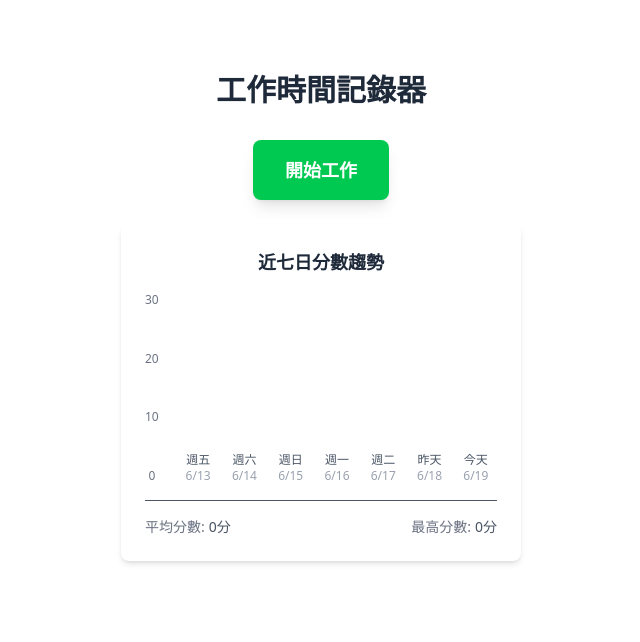
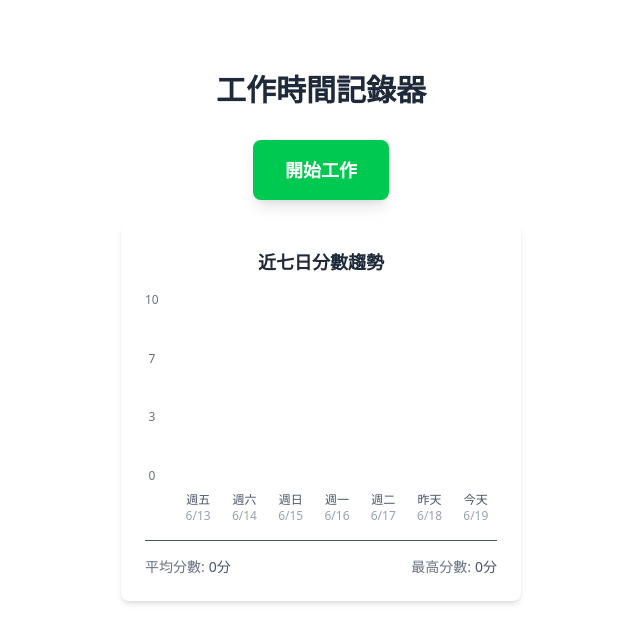
Before and after one commit to echoedinvoker/work-recorder, a Vue app: page / in a window 1280 px wide. Shown: the top 642 px of the page, without its empty margins (319-959 px from the left). Built offline with nearby package versions, Linux system fonts and the light colour scheme; the HTML template or start-up script is replaced by a standard one.

Commit message:
adjust chart and avoid scroll

```diff
--- a/src/assets/main.css
+++ b/src/assets/main.css
@@ -1 +1,7 @@
 @import "tailwindcss"; /* 直接導入，無需配置文件 */
+
+@layer base {
+  body {
+    @apply overflow-hidden;
+  }
+}
--- a/src/components/ResultDisplay.vue
+++ b/src/components/ResultDisplay.vue
@@ -1,5 +1,9 @@
 <template>
-  <div v-if="startTime && !isRecording" class="bg-gray-50 rounded-lg p-6 text-left space-y-2">
+  <div
+    v-if="startTime && !isRecording && isDisplayingResult"
+    class="bg-gray-50 rounded-lg p-6 text-left space-y-2"
+    @click="disableResultDisplay"
+  >
     <p class="text-gray-700">
       <span class="font-medium">開始時間:</span> {{ formatTime(startTime) }}
     </p>
@@ -28,11 +32,13 @@ import { useRecorder } from '@/composables/useRecorder';
 
 const {
   isRecording,
+  isDisplayingResult,
   startTime,
   endTime,
   formatTime,
   workDuration,
   score,
-  todayTotalScore
+  todayTotalScore,
+  disableResultDisplay
 } = useRecorder()
 </script>
--- a/src/components/ScoreChart.vue
+++ b/src/components/ScoreChart.vue
@@ -1,30 +1,32 @@
 <template>
-  <div class="bg-white rounded-lg shadow-md p-6" v-if="!dailyScoreStore.isRecording" >
+  <div
+    class="bg-white rounded-lg shadow-md p-6"
+    v-if="!dailyScoreStore.isRecording &&  !dailyScoreStore.isDisplayingResult" >
     <h3 class="text-lg font-semibold text-gray-800 mb-4">近七日分數趨勢</h3>
 
     <!-- 圖表容器 -->
-    <div class="relative h-48 mb-4">
-      <!-- Y軸標籤 -->
-      <div class="absolute left-0 top-0 h-full flex flex-col justify-between text-xs text-gray-500 pr-2">
-        <span>30</span>
-        <span>20</span>
-        <span>10</span>
+    <div class="relative mb-4">
+      <!-- Y軸標籤 - 只對應長條圖區域 -->
+      <div class="absolute left-0 top-0 h-48 flex flex-col justify-between text-xs text-gray-500 pr-2">
+        <span>{{ yAxisMax }}</span>
+        <span>{{ Math.round(yAxisMax * 0.67) }}</span>
+        <span>{{ Math.round(yAxisMax * 0.33) }}</span>
         <span>0</span>
       </div>
 
-      <!-- 圖表區域 -->
-      <div class="ml-8 h-full flex items-end justify-between space-x-1">
+      <!-- 長條圖區域 - 固定高度，不包含日期標籤 -->
+      <div class="ml-8 h-48 flex items-end justify-between space-x-1">
         <div
           v-for="(item, index) in chartData"
           :key="index"
           class="flex flex-col items-center flex-1"
         >
           <!-- 長條圖 -->
-          <div class="w-full flex justify-center mb-2">
+          <div class="w-full flex justify-center">
             <div
               class="bg-blue-500 rounded-t transition-all duration-300 hover:bg-blue-600 relative group"
               :style="{
-                height: `${Math.min(item.score / 30, 1) * 160}px`,
+                height: `${(item.score / yAxisMax) * chartHeight}px`,
                 width: '24px',
                 minHeight: item.score > 0 ? '4px' : '0px'
               }"
@@ -35,12 +37,18 @@
               </div>
             </div>
           </div>
+        </div>
+      </div>
 
-          <!-- 日期標籤 -->
-          <div class="text-xs text-gray-600 text-center">
-            <div>{{ item.dayLabel }}</div>
-            <div class="text-gray-400">{{ item.dateLabel }}</div>
-          </div>
+      <!-- 日期標籤區域 - 獨立於長條圖區域 -->
+      <div class="ml-8 flex justify-between space-x-1 mt-2">
+        <div
+          v-for="(item, index) in chartData"
+          :key="`label-${index}`"
+          class="flex-1 text-xs text-gray-600 text-center"
+        >
+          <div>{{ item.dayLabel }}</div>
+          <div class="text-gray-400">{{ item.dateLabel }}</div>
         </div>
       </div>
     </div>
@@ -64,6 +72,9 @@ import { computed } from 'vue'
 import { useDailyScoreStore } from '@/stores/dailyScore'
 
 const dailyScoreStore = useDailyScoreStore()
+
+// 長條圖區域高度 (h-48 = 192px)
+const chartHeight = 192
 
 // 計算圖表數據 (最近7天)
 const chartData = computed(() => {
@@ -107,6 +118,15 @@ const chartData = computed(() => {
   return data
 })
 
+// 動態計算 Y 軸最大值
+const yAxisMax = computed(() => {
+  const maxDataScore = Math.max(...chartData.value.map(item => item.score), 0)
+  // 設定合理的上限，至少為 10，並向上取整到 5 的倍數
+  const minMax = 10
+  const calculatedMax = Math.max(maxDataScore * 1.2, minMax)
+  return Math.ceil(calculatedMax / 5) * 5
+})
+
 // 計算平均分數
 const averageScore = computed(() => {
   const scores = chartData.value.map(item => item.score)
--- a/src/composables/useRecorder.ts
+++ b/src/composables/useRecorder.ts
@@ -39,6 +39,7 @@ export function useRecorder() {
       // 結束記錄
       dailyScoreStore.endTime = new Date()
       dailyScoreStore.isRecording = false
+      dailyScoreStore.isDisplayingResult = true
       stopTimeUpdater() // 停止定時器
 
       // 將獲得的分數添加到每日總分
@@ -46,6 +47,10 @@ export function useRecorder() {
         dailyScoreStore.addScore(score.value)
       }
     }
+  }
+
+  const disableResultDisplay = () => {
+    dailyScoreStore.isDisplayingResult = false
   }
 
   // 計算工作時長（分鐘）
@@ -130,6 +135,7 @@ export function useRecorder() {
 
   return {
     isRecording: computed(() => dailyScoreStore.isRecording),
+    isDisplayingResult: computed(() => dailyScoreStore.isDisplayingResult),
     startTime: computed(() => dailyScoreStore.startTime),
     endTime: computed(() => dailyScoreStore.endTime),
     toggleTimer,
@@ -140,6 +146,7 @@ export function useRecorder() {
     progressPercentage,
     estimatedNextScoreTime,
     formatTime,
-    todayTotalScore: computed(() => dailyScoreStore.todayScore) // 新增：暴露今日總分
+    todayTotalScore: computed(() => dailyScoreStore.todayScore), // 新增：暴露今日總分
+    disableResultDisplay,
   }
 }
--- a/src/stores/dailyScore.ts
+++ b/src/stores/dailyScore.ts
@@ -16,8 +16,8 @@ const generateMockData = () => {
       timeZone: 'Asia/Taipei'
     }).replace(/\//g, '-')
 
-    // 隨機分數 0-100
-    mockData[dateKey] = Math.floor(Math.random() * 101)
+    // 隨機分數 0-30
+    mockData[dateKey] = Math.floor(Math.random() * 31) // 假資料分數範圍 0-30
   }
 
   return mockData
@@ -30,6 +30,7 @@ export const useDailyScoreStore = defineStore('dailyScore', () => {
 
   // 狀態管理
   const isRecording = ref(false)
+  const isDisplayingResult = ref(false)
   const startTime = ref<Date | null>(null)
   const endTime = ref<Date | null>(null)
 
@@ -68,6 +69,7 @@ export const useDailyScoreStore = defineStore('dailyScore', () => {
 
   return {
     isRecording,
+    isDisplayingResult,
     startTime,
     endTime,
     dailyScores,
```
